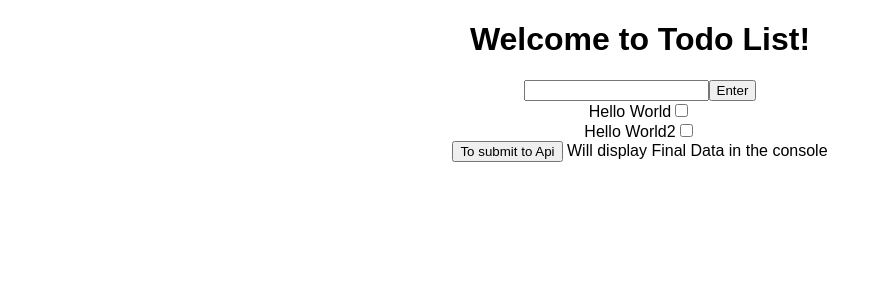
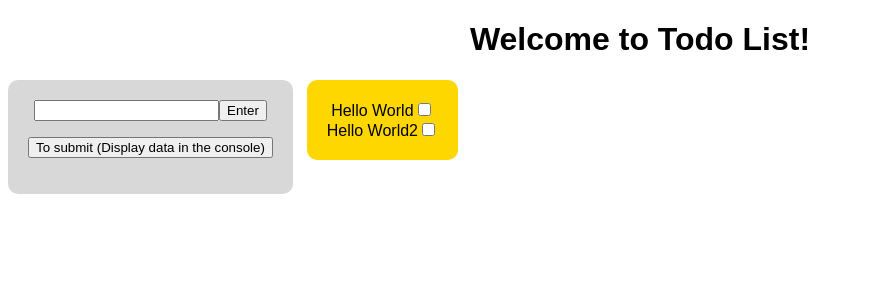
Before and after one commit to vrshowdown/Todo_List, an Angular app: page / in a window 1280 px wide. Shown: the top 300 px of the page, without its empty margins (0-882 px from the left). Built offline with nearby package versions, Linux system fonts and the light colour scheme.

Commit message:
css style

```diff
--- a/src/app/app.component.css
+++ b/src/app/app.component.css
@@ -1,3 +1,6 @@
 div {
   text-align: center;
 }
+#wrap {
+  background-color: aqua;
+}
--- a/src/app/app.component.html
+++ b/src/app/app.component.html
@@ -4,21 +4,42 @@
     Welcome to {{ title }}!
   </h1>
 </div>
-
 <div>
+  <div style="width: 450px;">
+    <div
+      style="
+        position: relative;
+        float: left;
+        background-color: rgb(216, 216, 216);
+        padding: 20px;
+        border-radius: 10px;
+      "
+    >
       <div *ngIf="content">
         {{content}}
       </div>
       <input type="text" [(ngModel)]="content" />
       <button (click)="update(content)">Enter</button>
+      <p>
+        <button (click)="submit()">
+          To submit (Display data in the console)
+        </button>
+      </p>
     </div>
 
+    <div
+      style="
+        position: relative;
+        float: right;
+        background-color: gold;
+        padding: 20px;
+        border-radius: 10px;
+      "
+    >
       <div *ngFor="let todo of todoList; let indexOfelement=index;">
         <span>{{todo.content}}</span>
         <input type="checkbox" (click)="toDone(indexOfelement)" />
       </div>
-
-<div>
-  <button (click)="submit()">To submit to Api</button>
-  Will display Final Data in the console
     </div>
+  </div>
+</div>
```
Lines whose indentation alone changed are shown as unchanged.
